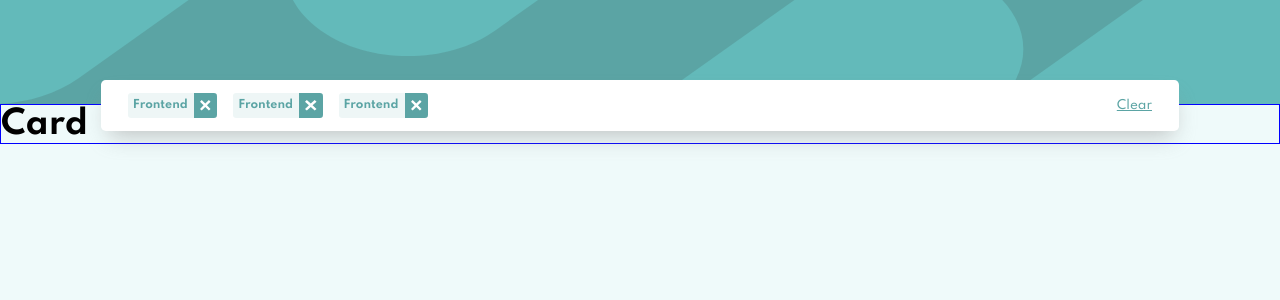
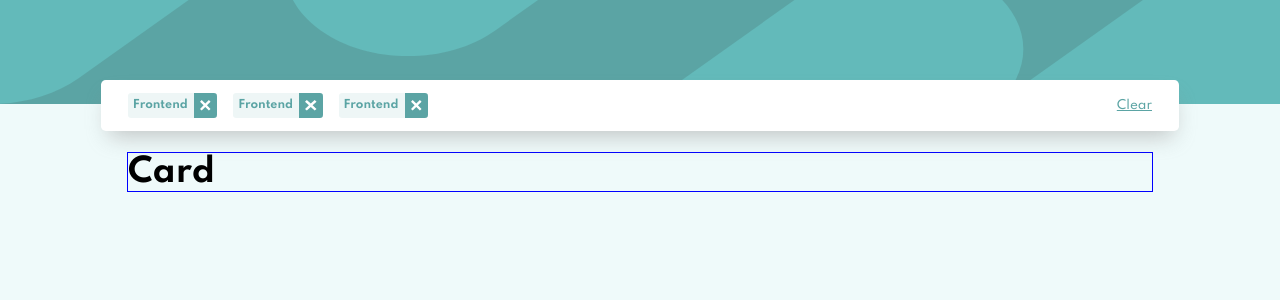
Before and after one commit to Moro-Afriyie/Job-listings-with-filtering, a React (Create React App) app in the folder job-listings-with-filtering/: page / in a window 1280 px wide. Shown: the top 300 px of the page. Built offline with nearby package versions, Linux system fonts and the light colour scheme.

Commit message:
add widht and margin to the body

```diff
--- a/job-listings-with-filtering/src/App.scss
+++ b/job-listings-with-filtering/src/App.scss
@@ -12,6 +12,9 @@ body {
 
 .container {
   height: 100vh;
+  display: flex;
+  flex-direction: column;
+  gap: 3rem;
   .header {
     height: 6.5rem;
     background-color: $DesaturatedDarkCyan;
@@ -22,5 +25,7 @@ body {
   }
   .body {
     border: 1px solid blue;
+    width: 80%;
+    margin: 0 auto;
   }
 }
```
